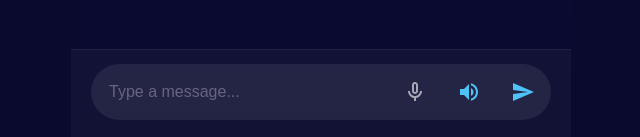
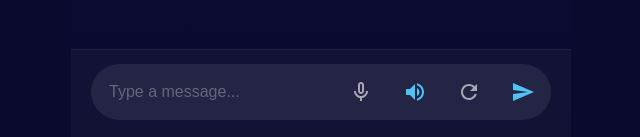
Before and after one commit to npcsunfanmail-hub/Alf-I-AI, a plain HTML site: page index.html in a window 1280 px wide. Shown: the part 660-797 px from the top of the page, 319-959 px from the left. Drawn offline with Linux system fonts and the light colour scheme.

Commit message:
Add reset button with confirm dialog to start fresh conversation

```diff
--- a/index.html
+++ b/index.html
@@ -84,6 +84,9 @@
       </button>
       <button class="icon-btn active" id="tts-toggle" onclick="toggleTTS()" title="Voice output">
         <svg viewBox="0 0 24 24"><path d="M3 9v6h4l5 5V4L7 9H3zm13.5 3c0-1.77-1.02-3.29-2.5-4.03v8.05c1.48-.73 2.5-2.25 2.5-4.02zM14 3.23v2.06c2.89.86 5 3.54 5 6.71s-2.11 5.85-5 6.71v2.06c4.01-.91 7-4.49 7-8.77s-2.99-7.86-7-8.77z"/></svg>
+      </button>
+      <button class="icon-btn" id="reset-btn" onclick="resetConversation()" title="New conversation">
+        <svg viewBox="0 0 24 24"><path d="M17.65 6.35C16.2 4.9 14.21 4 12 4c-4.42 0-7.99 3.58-7.99 8s3.57 8 7.99 8c3.73 0 6.84-2.55 7.73-6h-2.08c-.82 2.33-3.04 4-5.65 4-3.31 0-6-2.69-6-6s2.69-6 6-6c1.66 0 3.14.69 4.22 1.78L13 11h7V4l-2.35 2.35z"/></svg>
       </button>
       <button class="icon-btn" id="send-btn" onclick="sendMessage()" title="Send">
         <svg viewBox="0 0 24 24"><path d="M2.01 21L23 12 2.01 3 2 10l15 2-15 2z"/></svg>
@@ -349,6 +352,16 @@ async function sendMessage() {
   }
 }
 
+function resetConversation() {
+  if (!confirm('Are you sure you want to reset the conversation? This will clear all history.')) return;
+  history = [];
+  localStorage.removeItem('alfi_history');
+  window.speechSynthesis.cancel();
+  setSpeaking(false);
+  setStatus('READY');
+  input.focus();
+}
+
 input.addEventListener('keydown', function(e) {
   if (e.key === 'Enter' && !e.shiftKey) { e.preventDefault(); sendMessage(); }
 });
```
